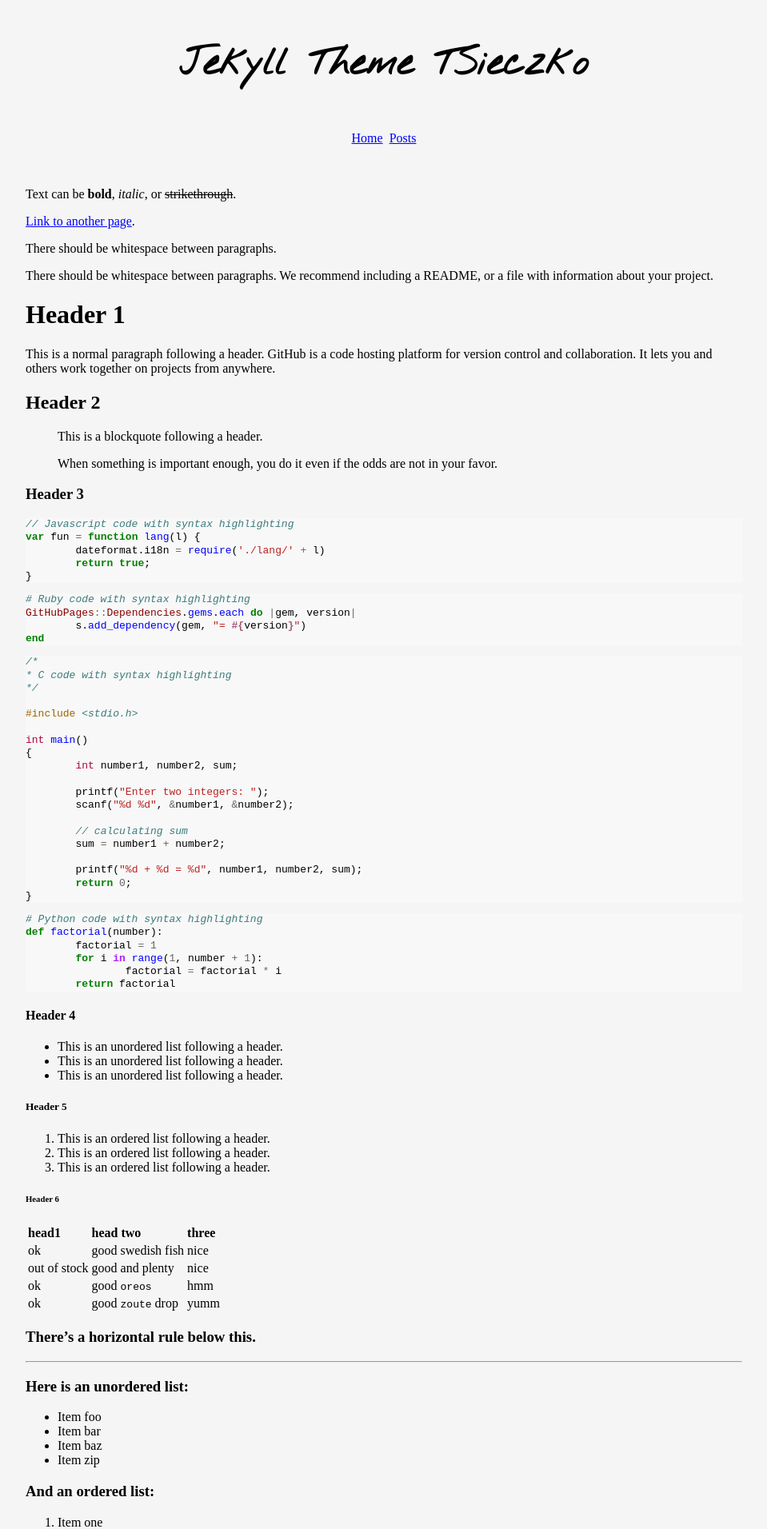
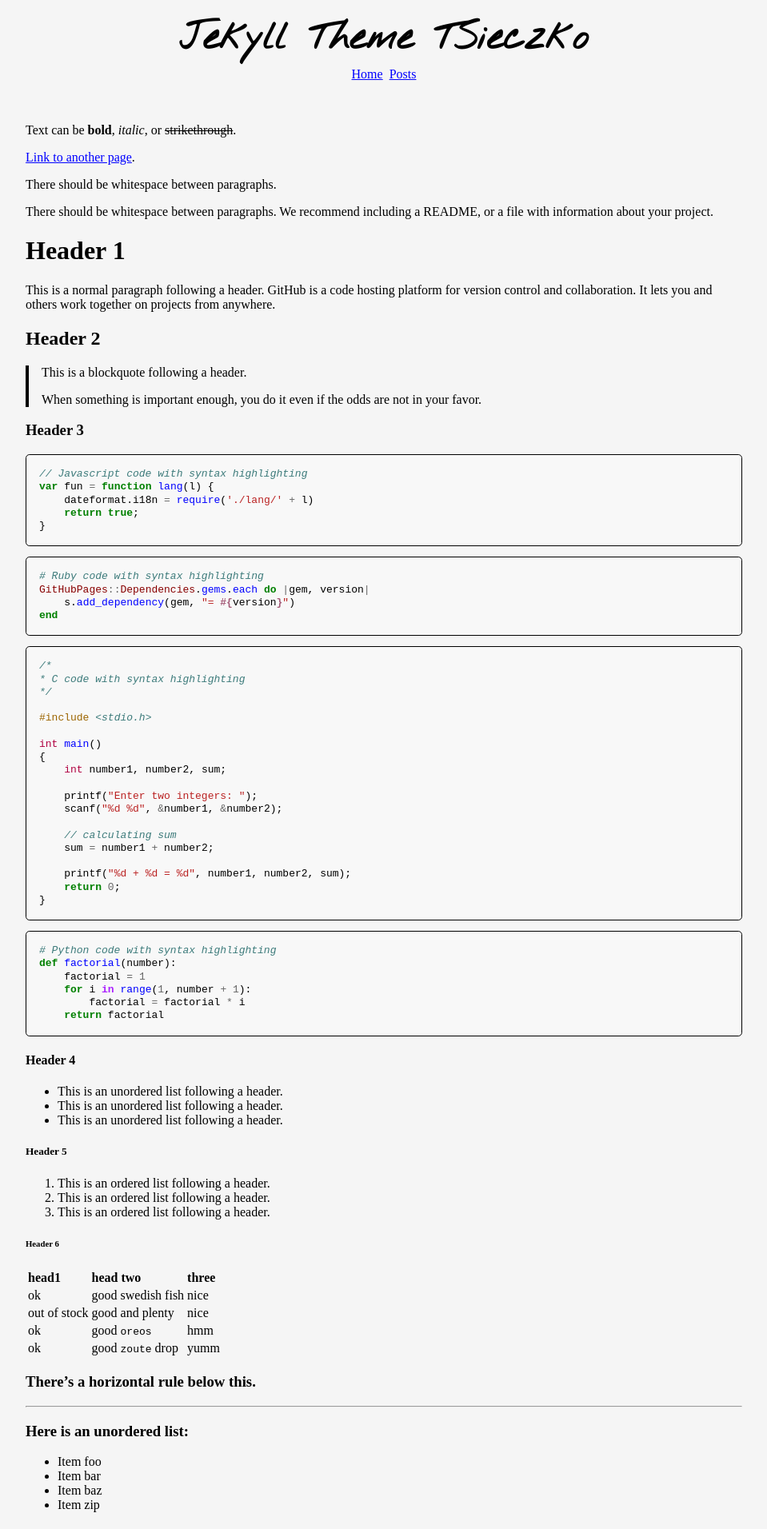
Before and after one commit to tsieczko/jekyll-theme-tsieczko, a Jekyll site: the page built from index.md, in a window 1280 px wide. Shown: the top 1912 px of the page at 80% size, without its empty margins (160-1119 px from the left). Built offline with Jekyll 4.4.1, drawn with Linux system fonts in a browser that asks for light colours.

Commit message:
css work

```diff
--- a/assets/css/header.css
+++ b/assets/css/header.css
@@ -1,9 +1,10 @@
 @import url('https://fonts.googleapis.com/css2?family=Nothing+You+Could+Do&display=swap');
 
 #title h1 {
-	margin: 1em;
+	margin: 1em auto;
+	margin-block: 0rem;
 	font-family: 'Nothing You Could Do', cursive;
-	font-size: 3em;
+	font-size: 3rem;
 }
 
 nav {
@@ -13,7 +14,8 @@ nav {
 }
 
 nav a {
-	padding: 0.25em;
+	padding: 0.25rem;
+	font-size: 1rem;
 }
 
 a {
--- a/assets/css/styles.css
+++ b/assets/css/styles.css
@@ -4,11 +4,36 @@
 
 body {
 	background-color: whitesmoke;
-	width: 60em;
-	margin: 1em auto;
+	width: 60rem;
+	margin: 1rem auto;
 }
 
 #content {
 	text-align: left;
-	padding: 2em;
+	padding: 2rem;
 }
+
+img {
+	max-width: 100%;
+}
+
+pre {
+	overflow: auto;
+	padding: 1rem;
+	border: 0.1rem solid black;
+	tab-size: 4;
+}
+
+.highlight {
+	border-radius: 0.3rem;
+}
+
+blockquote {
+    padding: 0 1rem;
+    margin-left: 0;
+    border-left: 0.3rem solid black;
+} blockquote:first-child {
+  margin-top: 0;
+} blockquote:last-child {
+  margin-bottom: 0;
+}
```
